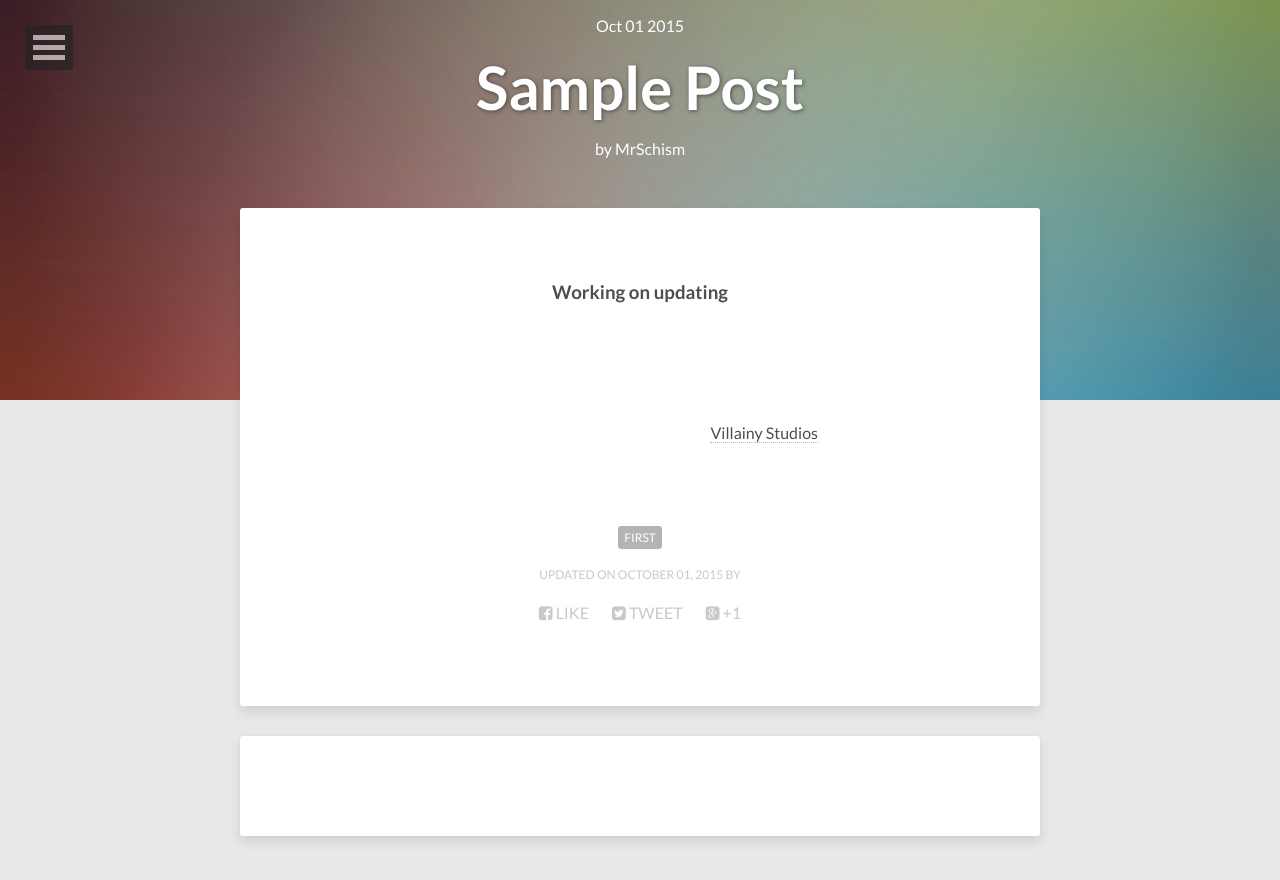
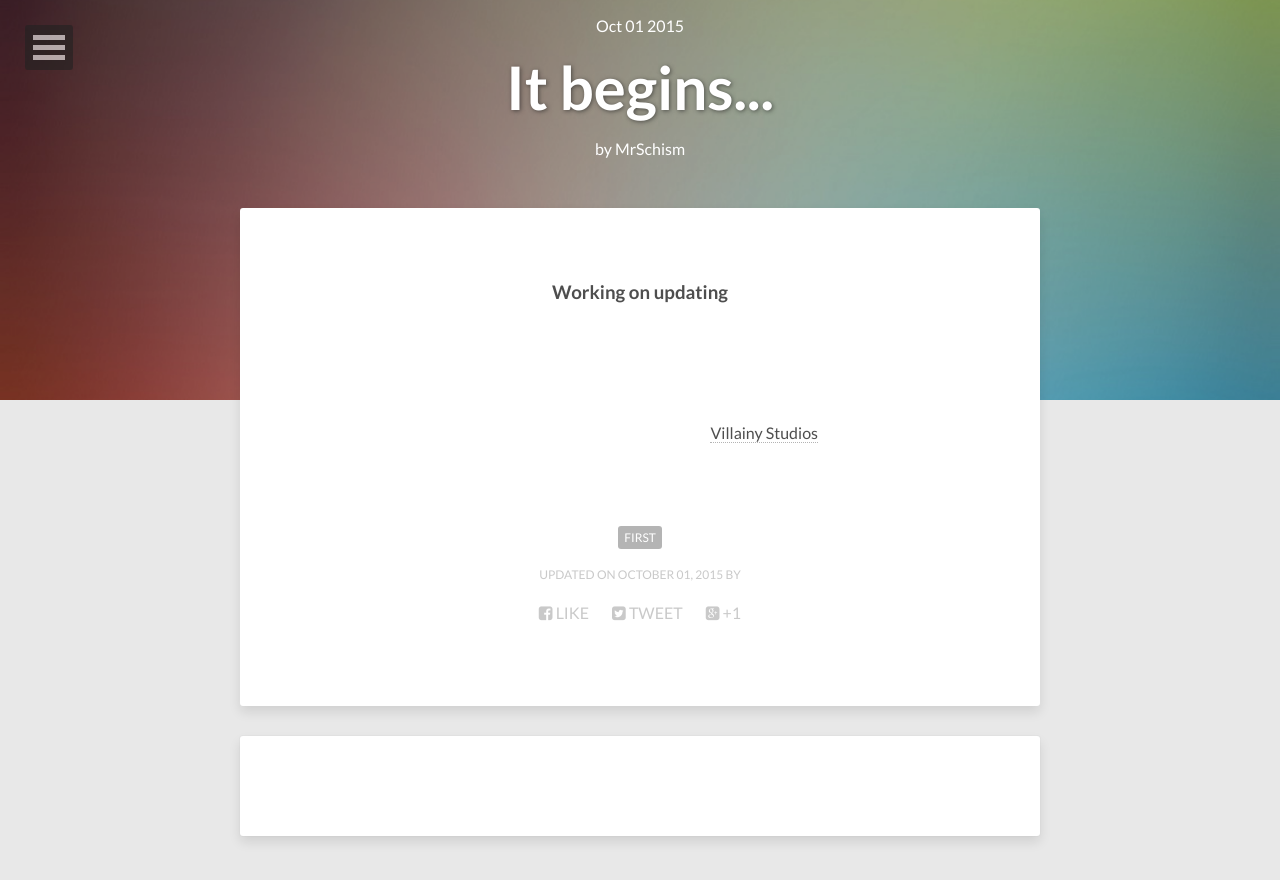
Before and after one commit to MrSchism/mrschism.github.io, a Jekyll site: the page built from _posts/2015-10-01-initial-post.md, in a window 1280 px wide. Shown: the top 880 px of the page. Built offline with Jekyll 4.4.1, drawn with Linux system fonts in a browser that asks for light colours; nearby versions of some CDN libraries.

Commit message:
updated name

```diff
--- a/_posts/2015-10-01-initial-post.md
+++ b/_posts/2015-10-01-initial-post.md
@@ -1,6 +1,6 @@
 ---
 layout: post
-title: Sample Post
+title: It begins...
 description: "Jekyll Multiple User Demo"
 modified: 2015-10-01
 author: josh
```
